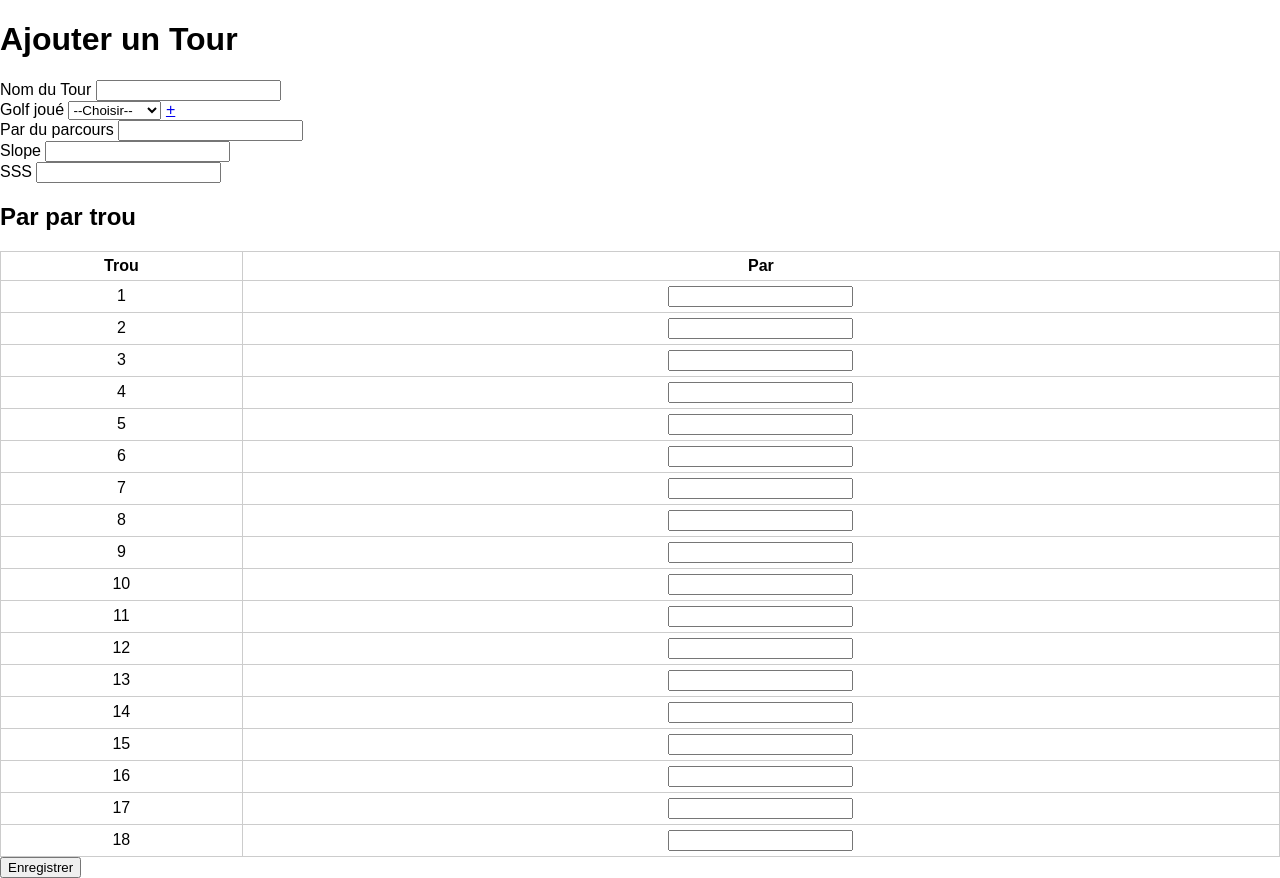
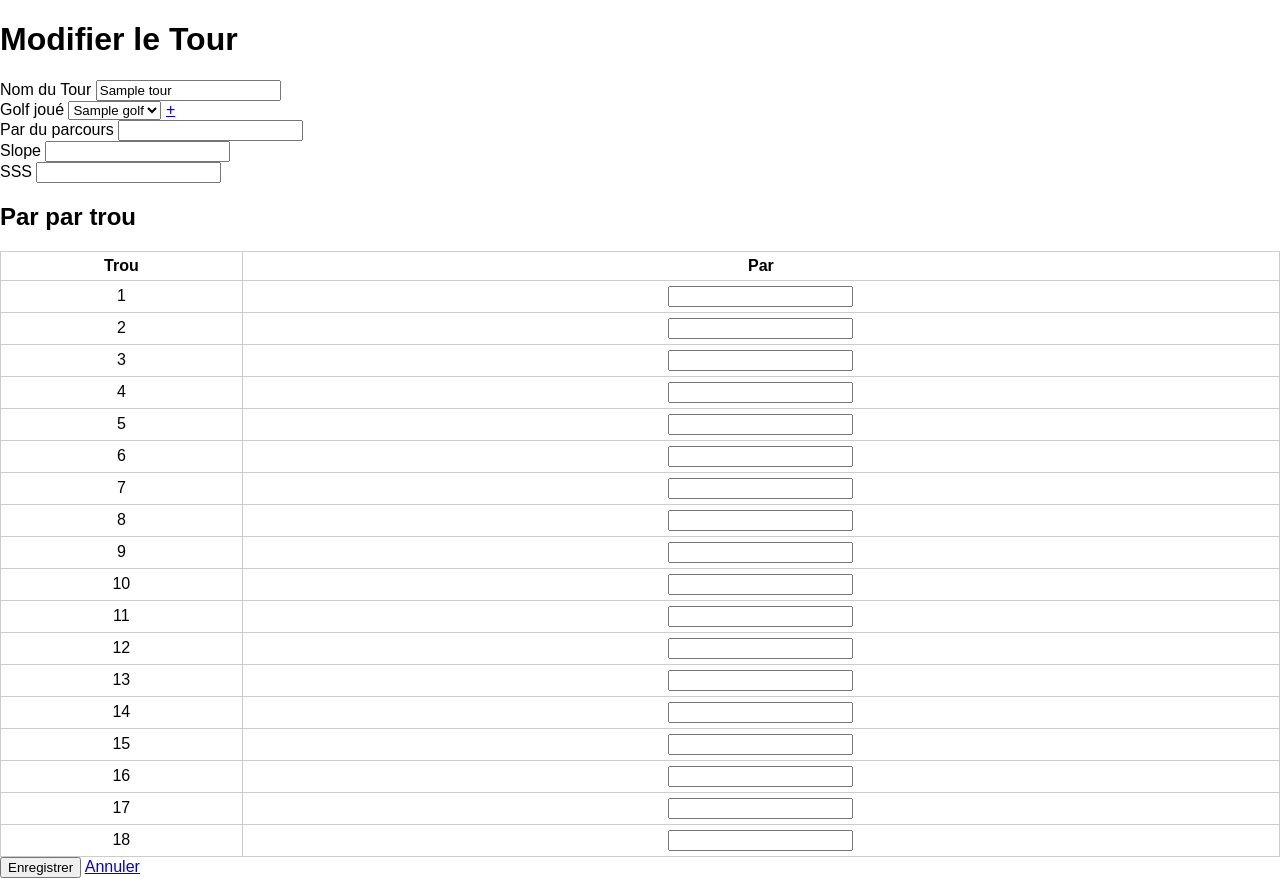
Before and after one commit to djemartin/index_WHS, a Flask app: template templates/add_tour.html in a window 1280 px wide. Shown: the part 38-916 px from the top of the page. Run offline with Flask 3, Linux system fonts and the light colour scheme; the template is opened without the code that fills it: most values are stand-ins (such as "Sample title", 1, 10 or a date in 2020).

Commit message:
Add CRUD support for tours

```diff
--- a/app.py
+++ b/app.py
@@ -49,7 +49,10 @@ def delete_golf(golf_id):
 
 @app.route('/add_tour', methods=['GET', 'POST'])
 def add_tour():
+    """Create or update a tour."""
+    tour_id = request.args.get('id', type=int)
     if request.method == 'POST':
+        form_id = request.form.get('id', type=int)
         pars = [request.form.get(f'par_{i}', type=int) for i in range(1, 19)]
         tour = {
             'name': request.form.get('name'),
@@ -59,8 +62,13 @@ def add_tour():
             'sss': request.form.get('sss', type=int),
             'pars': pars,
         }
-        tours_table.insert(tour)
+        if form_id:
+            tours_table.update(tour, doc_ids=[form_id])
+        else:
+            tours_table.insert(tour)
         return redirect(url_for('index'))
+
+    tour = tours_table.get(doc_id=tour_id) if tour_id else None
     golfs = golfs_table.all()
     # Include doc_id in JSON data so the client side can easily
     # look up additional information for a selected course
@@ -69,7 +77,14 @@ def add_tour():
         data = dict(g)
         data['doc_id'] = g.doc_id
         golfs_json.append(data)
-    return render_template('add_tour.html', golfs=golfs, golfs_json=golfs_json)
+    return render_template('add_tour.html', tour=tour, golfs=golfs, golfs_json=golfs_json)
+
+
+@app.route('/tour/delete/<int:tour_id>', methods=['POST'])
+def delete_tour(tour_id):
+    """Delete a tour from the database."""
+    tours_table.remove(doc_ids=[tour_id])
+    return redirect(url_for('index'))
 
 @app.route('/add_score/<int:tour_id>', methods=['GET', 'POST'])
 def add_score(tour_id):
--- a/templates/add_tour.html
+++ b/templates/add_tour.html
@@ -2,7 +2,7 @@
 <html lang="fr">
 <head>
     <meta charset="UTF-8">
-    <title>Ajouter un Tour</title>
+    <title>{% if tour %}Modifier le Tour{% else %}Ajouter un Tour{% endif %}</title>
     <link rel="stylesheet" href="/static/styles.css">
 </head>
 <body>
@@ -13,21 +13,24 @@
     </nav>
 </header>
 <main>
-    <h1>Ajouter un Tour</h1>
+    <h1>{% if tour %}Modifier le Tour{% else %}Ajouter un Tour{% endif %}</h1>
     <form method="post">
-        <label>Nom du Tour <input type="text" name="name" required></label><br>
+        {% if tour %}
+        <input type="hidden" name="id" value="{{ tour.doc_id }}">
+        {% endif %}
+        <label>Nom du Tour <input type="text" name="name" value="{{ tour.name if tour else '' }}" required></label><br>
         <label>Golf joué
             <select name="golf" id="golf_select" required>
                 <option value="">--Choisir--</option>
                 {% for g in golfs %}
-                <option value="{{ g.doc_id }}">{{ g.name }}</option>
+                <option value="{{ g.doc_id }}" {% if tour and tour.golf_id == g.doc_id %}selected{% endif %}>{{ g.name }}</option>
                 {% endfor %}
             </select>
             <a href="/golf">+</a>
         </label><br>
-        <label>Par du parcours <input type="number" name="par" step="1" required></label><br>
-        <label>Slope <input type="number" name="slope" step="1" required></label><br>
-        <label>SSS <input type="number" name="sss" step="1" required></label><br>
+        <label>Par du parcours <input type="number" name="par" step="1" value="{{ tour.par if tour else '' }}" required></label><br>
+        <label>Slope <input type="number" name="slope" step="1" value="{{ tour.slope if tour else '' }}" required></label><br>
+        <label>SSS <input type="number" name="sss" step="1" value="{{ tour.sss if tour else '' }}" required></label><br>
         <h2>Par par trou</h2>
         <table>
             <thead>
@@ -40,12 +43,15 @@
                 {% for i in range(1, 19) %}
                 <tr>
                     <td>{{ i }}</td>
-                    <td><input type="number" name="par_{{ i }}" step="1" required></td>
+                    <td><input type="number" name="par_{{ i }}" step="1" value="{{ tour.pars[i-1] if tour and tour.pars else '' }}" required></td>
                 </tr>
                 {% endfor %}
             </tbody>
         </table>
         <button type="submit">Enregistrer</button>
+        {% if tour %}
+        <a href="{{ url_for('add_tour') }}">Annuler</a>
+        {% endif %}
     </form>
 </main>
 <script>
```
Also changed, not shown: templates/index.html (+29 -14 lines), README.md.
